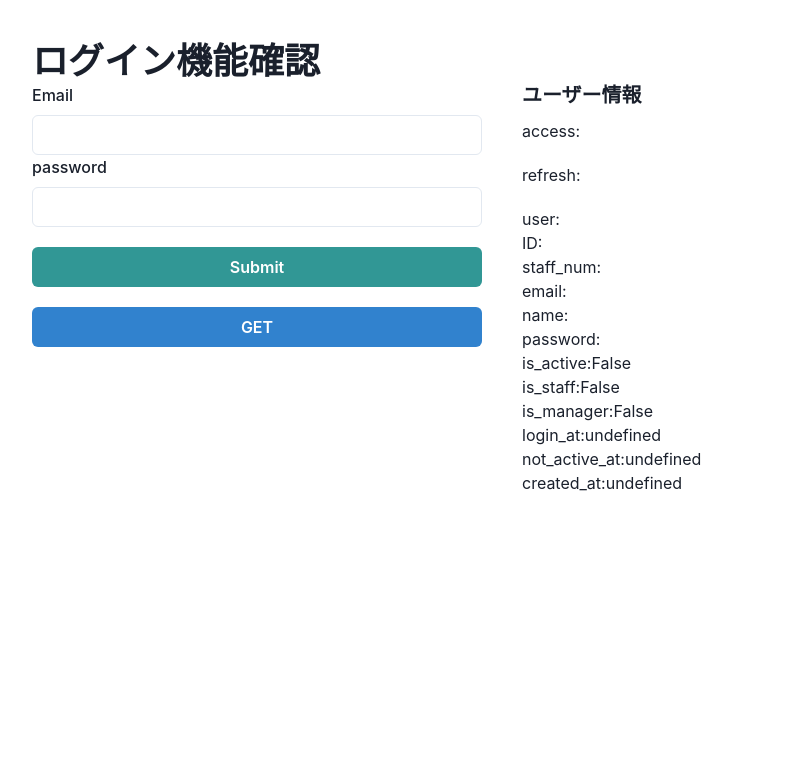
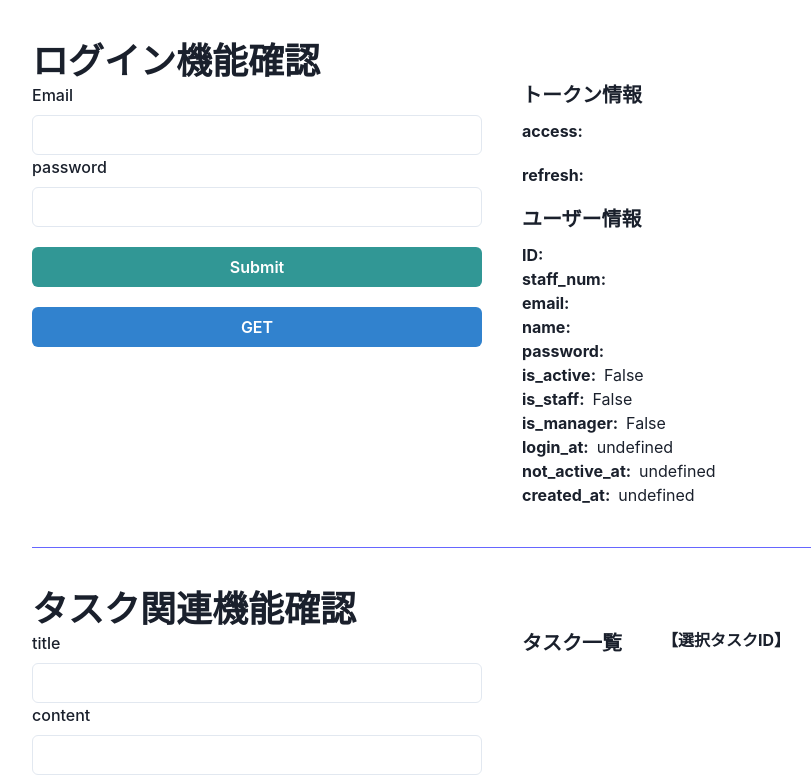
Before and after one commit to TakeAsaHaru/PochiRenConfirmApp, a Next.js app in the folder pochiren-confirm-app/: page /home in a window 1280 px wide. Shown: the top 784 px of the page, without its empty margins (8-819 px from the left). Built offline with nearby package versions, Linux system fonts and the light colour scheme.

Commit message:
ディレクトリ構成変更

```diff
--- a/pochiren-confirm-app/pages/components/login.tsx
+++ b/pochiren-confirm-app/pages/components/login.tsx
@@ -14,9 +14,13 @@ import {
   Flex,
   Spacer,
   Heading,
+  Divider,
+  Tab,
 } from "@chakra-ui/react";
 
 import jsondjangoapp from "../api/jsondjangoapp";
+import { Task } from "./task";
+import { User } from "./user";
 
 type LoginInfo = {
   email: string;
@@ -83,6 +87,7 @@ export function Login() {
   };
 
   return (
+    <Box>
       <Flex direction="row" align="start" mb={10}>
         <Box w="30%" mb={10}>
           <form onSubmit={handleSubmit(onSubmit)}>
@@ -127,26 +132,68 @@ export function Login() {
         <Box maxW="md" ml={10}>
           <Flex direction="column">
             <Heading size="md" mb={3}>
+              トークン情報
+            </Heading>
+            <Text fontWeight="bold">access:</Text>
+            <Text mb={5}>{token?.access}</Text>
+            <Text fontWeight="bold">refresh:</Text>
+            <Text mb={5}>{token?.refresh}</Text>
+            <Heading size="md" mb={3}>
               ユーザー情報
             </Heading>
-          <Text>access:</Text>
-          <Text mb={5}>{token?.access}</Text>
-          <Text>refresh:</Text>
-          <Text mb={5}>{token?.refresh}</Text>
-          <Text>user:</Text>
-          <Text>ID:{user?.id}</Text>
-          <Text>staff_num:{user?.staff_num}</Text>
-          <Text>email:{user?.email}</Text>
-          <Text>name:{user?.name}</Text>
-          <Text>password:{user?.password}</Text>
-          <Text>is_active:{user?.is_active ? "True" : "False"}</Text>
-          <Text>is_staff:{user?.is_staff ? "True" : "False"}</Text>
-          <Text>is_manager:{user?.is_manager ? "True" : "False"}</Text>
-          <Text>login_at:{String(user?.login_at)}</Text>
-          <Text>not_active_at:{String(user?.not_active_at)}</Text>
-          <Text>created_at:{String(user?.created_at)}</Text>
+            <HStack>
+              <Text fontWeight="bold">ID:</Text>
+              <Text>{user?.id}</Text>
+            </HStack>
+            <HStack>
+              <Text fontWeight="bold">staff_num:</Text>
+              <Text>{user?.staff_num}</Text>
+            </HStack>
+            <HStack>
+              <Text fontWeight="bold">email:</Text>
+              <Text>{user?.email}</Text>
+            </HStack>
+            <HStack>
+              <Text fontWeight="bold">name:</Text>
+              <Text>{user?.name}</Text>
+            </HStack>
+            <HStack>
+              <Text fontWeight="bold">password:</Text>
+              <Text>{user?.password}</Text>
+            </HStack>
+            <HStack>
+              <Text fontWeight="bold">is_active:</Text>
+              <Text>{user?.is_active ? "True" : "False"}</Text>
+            </HStack>
+            <HStack>
+              <Text fontWeight="bold">is_staff:</Text>
+              <Text>{user?.is_staff ? "True" : "False"}</Text>
+            </HStack>
+            <HStack>
+              <Text fontWeight="bold">is_manager:</Text>
+              <Text>{user?.is_manager ? "True" : "False"}</Text>
+            </HStack>
+            <HStack>
+              <Text fontWeight="bold">login_at:</Text>
+              <Text>{String(user?.login_at)}</Text>
+            </HStack>
+            <HStack>
+              <Text fontWeight="bold">not_active_at:</Text>
+              <Text>{String(user?.not_active_at)}</Text>
+            </HStack>
+            <HStack>
+              <Text fontWeight="bold">created_at:</Text>
+              <Text>{String(user?.created_at)}</Text>
+            </HStack>
           </Flex>
         </Box>
       </Flex>
+      <Divider borderColor="blue" mb={10} />
+      <Heading>タスク関連機能確認</Heading>
+      <Task userId={user?.id} />
+      <Divider borderColor="blue" mb={10} />
+      <Heading>ユーザー登録機能確認</Heading>
+      <User />
+    </Box>
   );
 }
```
Lines whose indentation alone changed are shown as unchanged.
